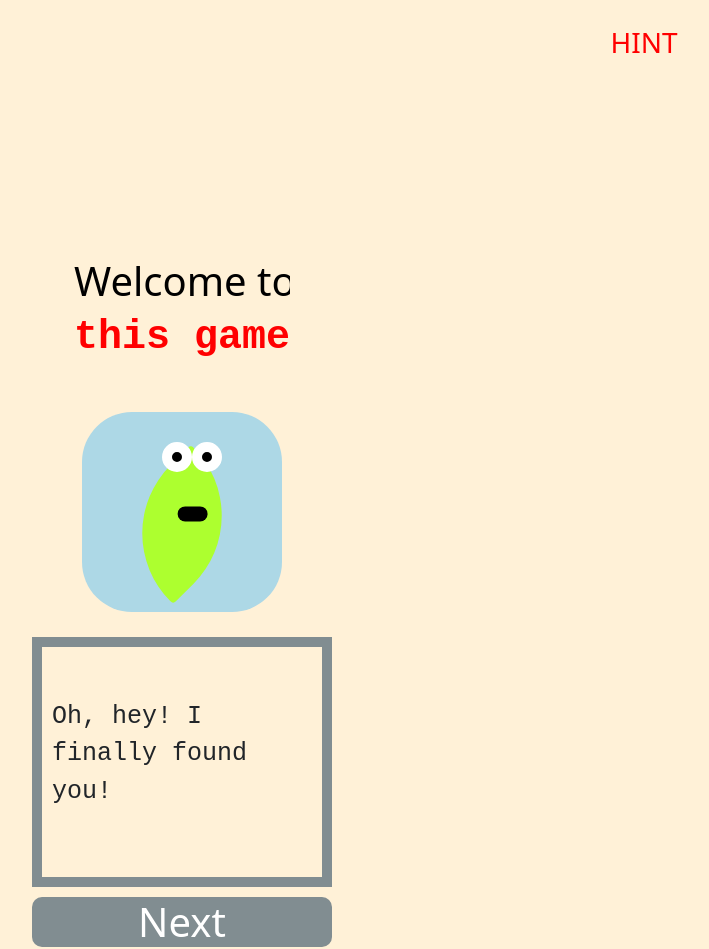
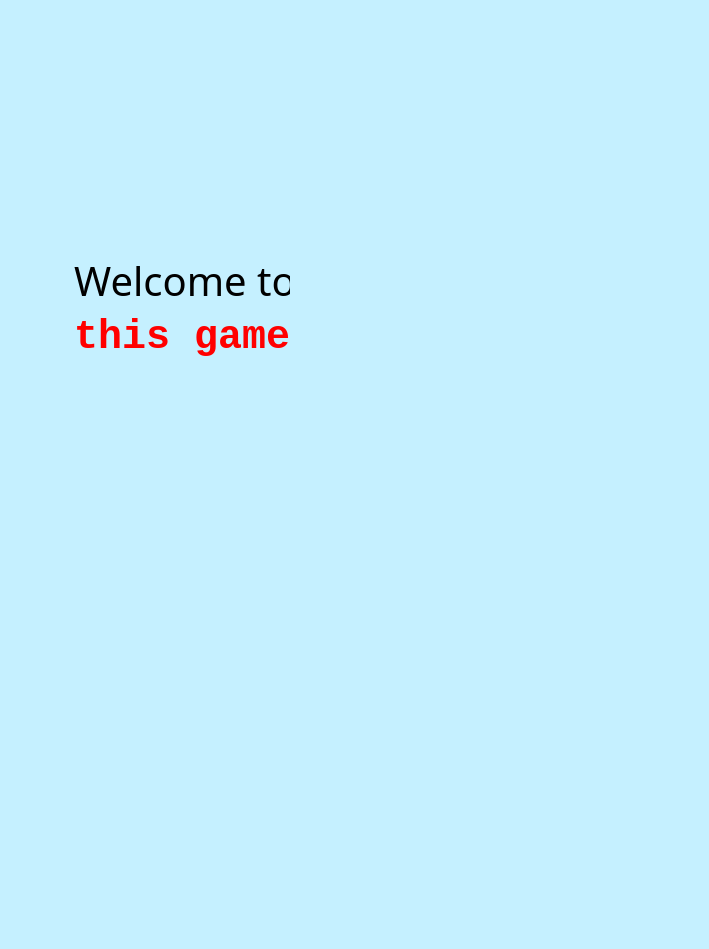
Before and after one commit to rflctvEQ/this-game, a React (Create React App) app: page /welcome in a window 1280 px wide. Shown: the whole page, without its empty margins (458-1167 px from the left). After the commit the page ends 800 px from the top, so only its background shows below. Built offline with nearby package versions, Linux system fonts and the light colour scheme.

Commit message:
made doug and speech box render after 10s on welcome page. modified doug design and layout of welcome page. added arrow icons for continue buttons using react-icons

```diff
--- a/package.json
+++ b/package.json
@@ -16,6 +16,7 @@
     "react": "^17.0.2",
     "react-dom": "^17.0.2",
     "react-helmet": "^6.1.0",
+    "react-icons": "^4.3.1",
     "react-router-dom": "^5.3.0",
     "react-scripts": "4.0.3",
     "web-vitals": "^1.1.2"
--- a/src/App.css
+++ b/src/App.css
@@ -1,3 +1,3 @@
 html, #root {
-  background-color: rgb(255, 241, 215);
+  background-color: rgb(197, 240, 255);
 }
--- a/src/components/Doug/index.tsx
+++ b/src/components/Doug/index.tsx
@@ -1,12 +1,26 @@
 import * as React from 'react';
+import { useState, useEffect } from 'react';
+import { useHistory } from 'react-router';
 import './style.css';
 
-function Doug() {
+function Doug(props: any) {
+    const [visibility, setVisibility] = useState<string>('0')
 
+    useEffect(() => {
+        // if on welcome page, set doug to always be visible once rendered first time
+        if (window.location.pathname === '/welcome') {
+            setVisibility('1')
+        } else if (props.componentVisibility === true) {
+            setVisibility('1')
+        } else if (props.componentVisibility === false) {
+            setVisibility('0')
+        }
+    });
 
     return (
-        <div className='outerBox'>
+        <div style={{ opacity: visibility }} className='outerBox'>
             <div className='innerBox'>
+                <div className='doug'>
                     <div className='eyeBox'>
                         <div className='leftEye'></div>
                         <div className='rightEye'></div>
@@ -16,6 +30,7 @@ function Doug() {
                     </div>
                 </div>
             </div>
+        </div>
     )
 };
 
--- a/src/components/Doug/style.css
+++ b/src/components/Doug/style.css
@@ -2,17 +2,23 @@
     display: flex;
     width: 100%;
     /* background-color: lightgray; */
-    margin-top: 50px;
+    margin: 125px auto 50px auto;
 }
 
 .innerBox {
-    background-color: lightblue;
-    /* z-index: -2; */
-    width: 200px;
-    height: 200px;
+    background-image: linear-gradient(white, black);
+    width: 100px;
+    height: 80px;
     margin-right: auto;
     margin-left: auto;
-    border-radius: 50px;
+    /* My power is over 9000! */
+    border-radius: 9999999999999px;
+}
+
+.doug {
+    position: relative;
+    top: -123px;
+    right: 42px
 }
 
 .eyeBox {
@@ -49,11 +55,11 @@
 
 .mouth {
     width: 30px;
-    height: 15px;
+    height: 3px;
     background-color: black;
     border-radius: 1000px;
-    transform: rotate(-45deg);
+    transform: rotate(-70deg);
     position: relative;
-    top: 40px;
-    left: 35px;
+    top: 34px;
+    left: 17px;
 }
--- a/src/components/P3Welcome/index.tsx
+++ b/src/components/P3Welcome/index.tsx
@@ -1,6 +1,7 @@
 import * as React from 'react';
 import { useState, useEffect } from 'react';
 import { useHistory } from 'react-router-dom';
+import { BsFillArrowRightCircleFill } from 'react-icons/bs'
 import './style.css';
 
 function Welcome() {
@@ -51,7 +52,8 @@ function Welcome() {
                         className='continueBtn'
                         style={{ display: `${visible}` }}
                         onClick={() => btnHandler()}>
-                            Continue
+                            Continue {' '}
+                            <BsFillArrowRightCircleFill />
                     </button>
             </div>
         </>
--- a/src/components/P3Welcome/style.css
+++ b/src/components/P3Welcome/style.css
@@ -17,7 +17,12 @@
 }
 
 .continueBtn {
-    background-color: lightblue;
-    width: 6rem;
-    margin-top: 20px;
+    background-color: rgb(132, 255, 186);
+    width: 10rem;
+    height: 3rem;
+    margin: 25px auto;
+    border: none;
+    border-radius: 2000px;
+    line-height: 1;
+    font-size: 1.5rem;
 }
--- a/src/components/SpeechBox/style.css
+++ b/src/components/SpeechBox/style.css
@@ -8,7 +8,9 @@
 .speechBox {
     width: 300px;
     height: 250px;
-    border: 10px solid rgb(129, 141, 145);
+    /* border: 10px solid rgb(129, 141, 145); */
+    border: 10px solid rgb(57, 57, 57);
+    border-radius: 5px;
     margin-right: auto;
     margin-left: auto;
     padding: 10px;
@@ -18,6 +20,7 @@
 
 .speechText {
     font-size: 25px;
+    font-weight: 600;
     font-family: 'Courier New', Courier, monospace;
 }
 
@@ -27,7 +30,7 @@
     margin-top: 10px;
     margin-right: auto;
     margin-left: auto;
-    background-color: rgb(129, 141, 145);
+    background-color: rgb(57, 57, 57);
     color: white;
     font-size: 40px;
     line-height: 40px;
--- a/src/pages/P1TypeName.tsx
+++ b/src/pages/P1TypeName.tsx
@@ -2,6 +2,7 @@ import { Helmet } from 'react-helmet';
 import * as React from 'react'
 import { useState, useEffect } from 'react';
 import { useHistory } from 'react-router-dom';
+import { BsFillArrowRightCircleFill } from 'react-icons/bs'
 
 function TypeName() {
     const [ nameState, setNameState ] = useState<string>('here');
@@ -41,7 +42,7 @@ function TypeName() {
             </Helmet>
             <main className='wrapper' style={{ width: '100vw', height: '100vh' }}>
                 <div className='typeNameHere'>
-                    <h1 style={{ textAlign: 'center', marginTop: '3rem' }}>
+                    <h1 style={{ textAlign: 'center', marginTop: '20vh', fontSize: '4vh', fontFamily: 'monospace' }}>
                         Type your name
                         <input
                             className='inputHere'
@@ -51,12 +52,24 @@ function TypeName() {
                         </input>
                     </h1>
                 </div>
-                <div style={{ width: '100vw', display: 'flex' }}>
+                <div style={{ width: '100vw', display: 'flex', marginTop: '50px' }}>
                     <button
                         className='confirmBtn'
-                        style={{ backgroundColor: 'lightBlue', width: '6rem', marginLeft: 'auto', marginRight: 'auto', display: `${visible}` }}
+                        style={{
+                            backgroundColor: 'rgb(132, 255, 186)',
+                            width: '10rem',
+                            height: '3rem',
+                            marginLeft: 'auto',
+                            marginRight: 'auto',
+                            display: `${visible}`,
+                            border: 'none',
+                            borderRadius: '2000px',
+                            lineHeight: '1',
+                            fontSize: '1.5rem'
+                        }}
                         onClick={() => btnHandler()}>
-                            Continue
+                            Continue{' '}
+                            <BsFillArrowRightCircleFill />
                     </button>
                 </div>
             </main>
--- a/src/pages/P3WelcomeDoug.tsx
+++ b/src/pages/P3WelcomeDoug.tsx
@@ -31,7 +31,7 @@ function WelcomeDoug(props: typeof dialogueData) {
         setTimeout(() => {
             setVisible('initial');
             setIsComponentVisible(true);
-        }, 3000)
+        }, 10000)
     }, [])
 
     const handleHintClick = () => {
@@ -48,7 +48,7 @@ function WelcomeDoug(props: typeof dialogueData) {
             }))
         }
 
-        console.log('data from parent page: ', data);
+        // console.log('data from parent page: ', data);
     }
 
     return (
@@ -56,8 +56,13 @@ function WelcomeDoug(props: typeof dialogueData) {
             <Helmet><title>Welcome</title></Helmet>
             <button onClick={() => handleHintClick()} style={{ border: 'none', backgroundColor: 'inherit', color: 'red', position: 'absolute', left: '83%', top: '25px', display: visible }}><h3>HINT</h3></button>
             <Welcome />
-            <Doug />
-            <SpeechBox {...data} />
+            {
+                (isComponentVisible === true) ?
+                    <>
+                        <Doug {...data} />
+                        <SpeechBox {...data} />
+                    </> : null
+            }
         </>
     )
 }
```
Also changed, not shown: src/components/SpeechBox/index.tsx (+3 -7 lines), 1 other file (tests, documents, lock files or other folders). Lines whose indentation alone changed are shown as unchanged.
